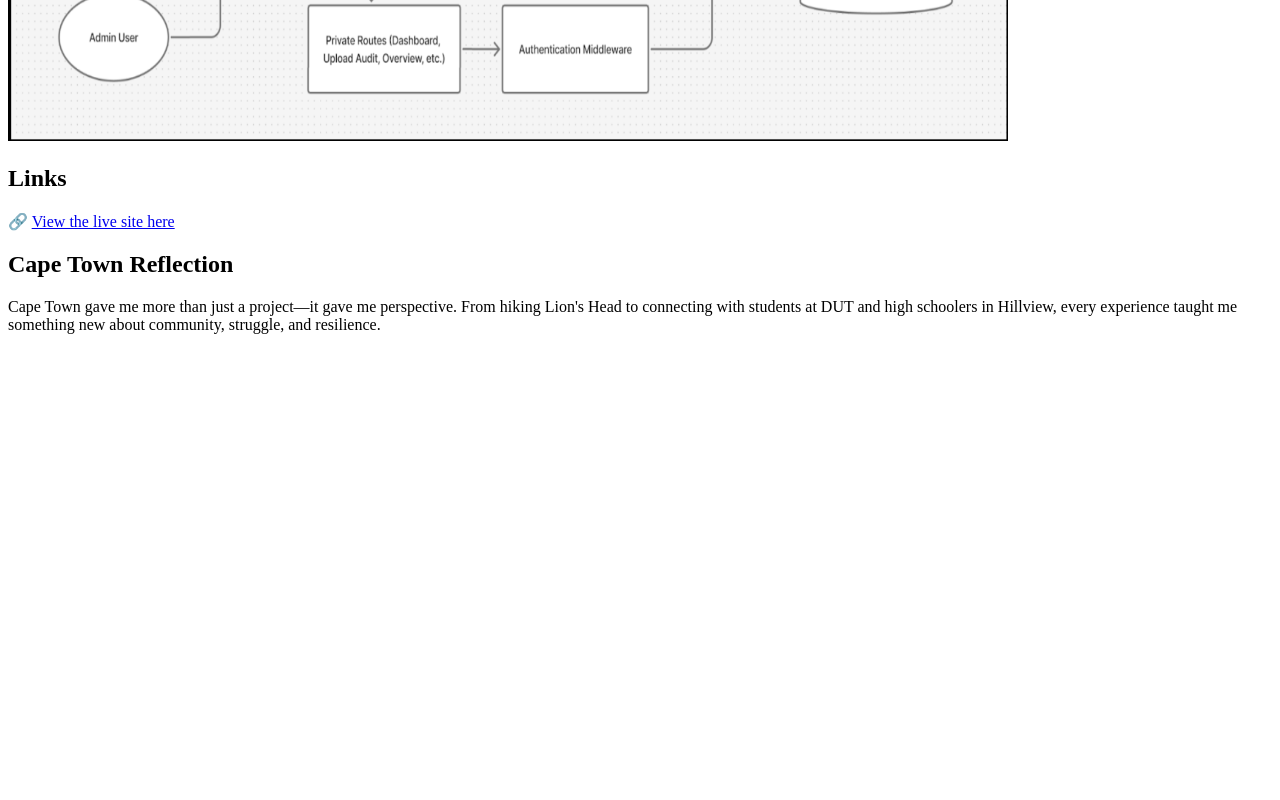
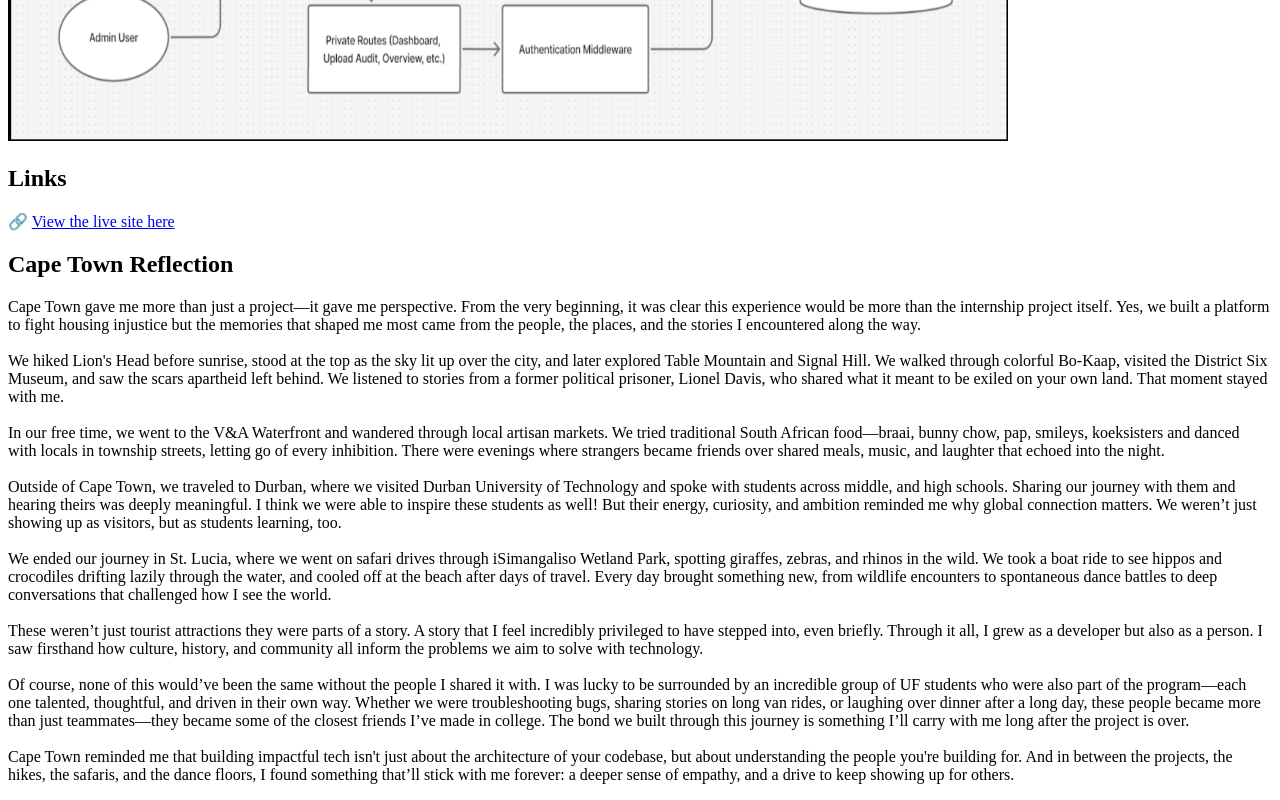
Before and after one commit to Poiixen/poiixen.github.io, a Next.js app: page /capetown in a window 1280 px wide. Shown: the part 1178-1978 px from the top of the page. Before the commit the page ends 1528 px from the top, so only its background shows below. Built offline with nearby package versions, Linux system fonts and the light colour scheme.

Commit message:
Update page.jsx

```diff
--- a/app/capetown/page.jsx
+++ b/app/capetown/page.jsx
@@ -140,11 +140,42 @@ export default function CapeTownPage() {
         <section>
           <h2 className="text-3xl font-bold mb-4">Cape Town Reflection</h2>
           <p className="text-white/90 leading-relaxed">
-            Cape Town gave me more than just a project—it gave me perspective. From hiking Lion&apos;s Head to
-            connecting with students at DUT and high schoolers in Hillview, every experience taught me something
-            new about community, struggle, and resilience.
+            Cape Town gave me more than just a project—it gave me perspective. From the very beginning, it was clear this
+            experience would be more than the internship project itself. Yes, we built a platform to fight housing injustice but the
+            memories that shaped me most came from the people, the places, and the stories I encountered along the way.
+            <br /><br />
+            We hiked Lion&apos;s Head before sunrise, stood at the top as the sky lit up over the city, and later explored
+            Table Mountain and Signal Hill. We walked through colorful Bo-Kaap, visited the District Six Museum, and saw
+            the scars apartheid left behind. We listened to stories from a former political prisoner, Lionel Davis, who shared what
+            it meant to be exiled on your own land. That moment stayed with me.
+            <br /><br />
+            In our free time, we went to the V&A Waterfront and wandered through local artisan markets. We tried traditional
+            South African food—braai, bunny chow, pap, smileys, koeksisters and danced with locals
+            in township streets, letting go of every inhibition. There were evenings where strangers became friends over shared meals,
+            music, and laughter that echoed into the night.
+            <br /><br />
+            Outside of Cape Town, we traveled to Durban, where we visited Durban University of Technology and spoke with students across
+            middle, and high schools. Sharing our journey with them and hearing theirs was deeply meaningful. I think we were able to inspire
+            these students as well! But their energy, curiosity, and ambition reminded me why global connection matters. We weren’t just showing up as visitors,
+            but as students learning, too.
+            <br /><br />
+            We ended our journey in St. Lucia, where we went on safari drives through iSimangaliso Wetland Park, spotting giraffes,
+            zebras, and rhinos in the wild. We took a boat ride to see hippos and crocodiles drifting lazily through the water,
+            and cooled off at the beach after days of travel. Every day brought something new, from wildlife encounters to
+            spontaneous dance battles to deep conversations that challenged how I see the world.
+            <br /><br />
+            These weren’t just tourist attractions they were parts of a story. A story that I feel
+            incredibly privileged to have stepped into, even briefly. Through it all, I grew as a developer but also as a person.
+            I saw firsthand how culture, history, and community all inform the problems we aim to solve with technology.
+            <br /><br />
+            Of course, none of this would’ve been the same without the people I shared it with. I was lucky to be surrounded by an incredible group of UF students who were also part of the program—each one talented, thoughtful, and driven in their own way. Whether we were troubleshooting bugs, sharing stories on long van rides, or laughing over dinner after a long day, these people became more than just teammates—they became some of the closest friends I’ve made in college. The bond we built through this journey is something I’ll carry with me long after the project is over.
+            <br /><br />
+            Cape Town reminded me that building impactful tech isn't just about the architecture of your codebase, but about
+            understanding the people you're building for. And in between the projects, the hikes, the safaris, and the dance floors,
+            I found something that’ll stick with me forever: a deeper sense of empathy, and a drive to keep showing up for others.
           </p>
         </section>
+
       </div>
     </div>
   );
```
